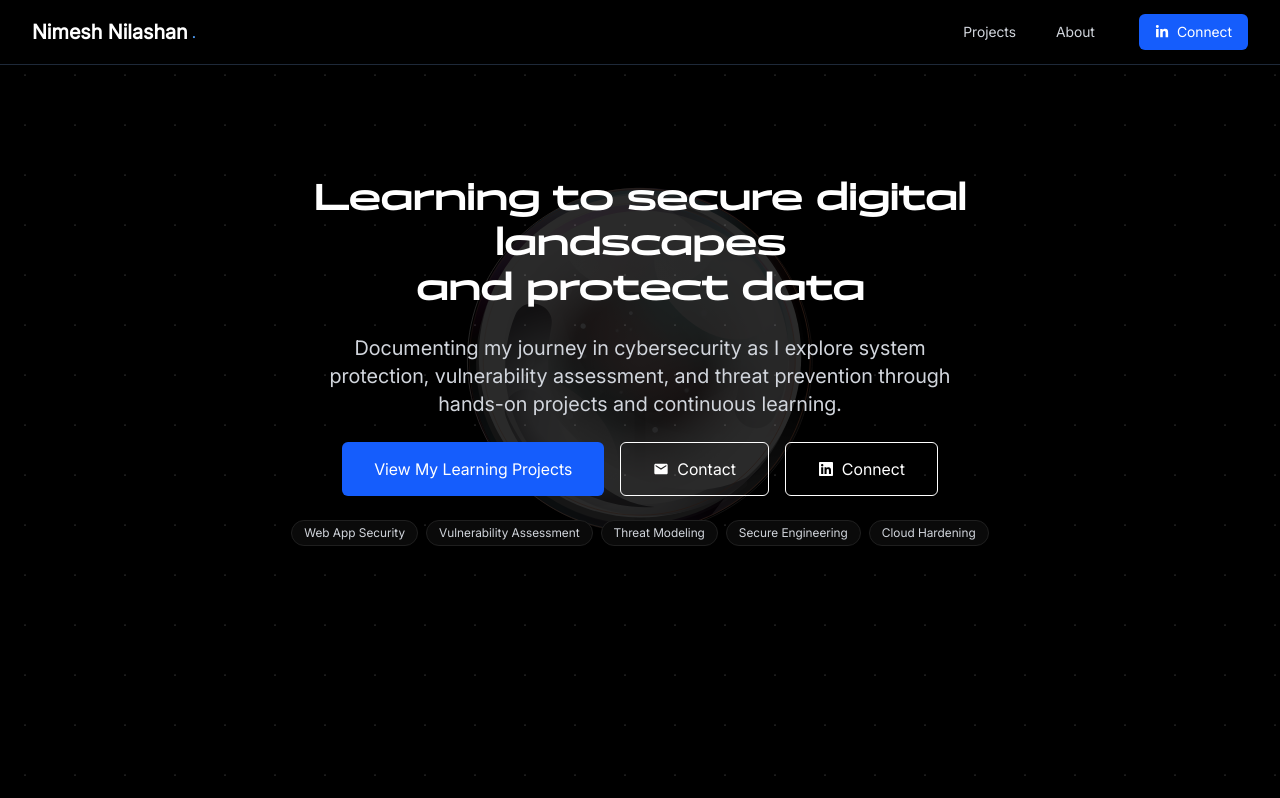
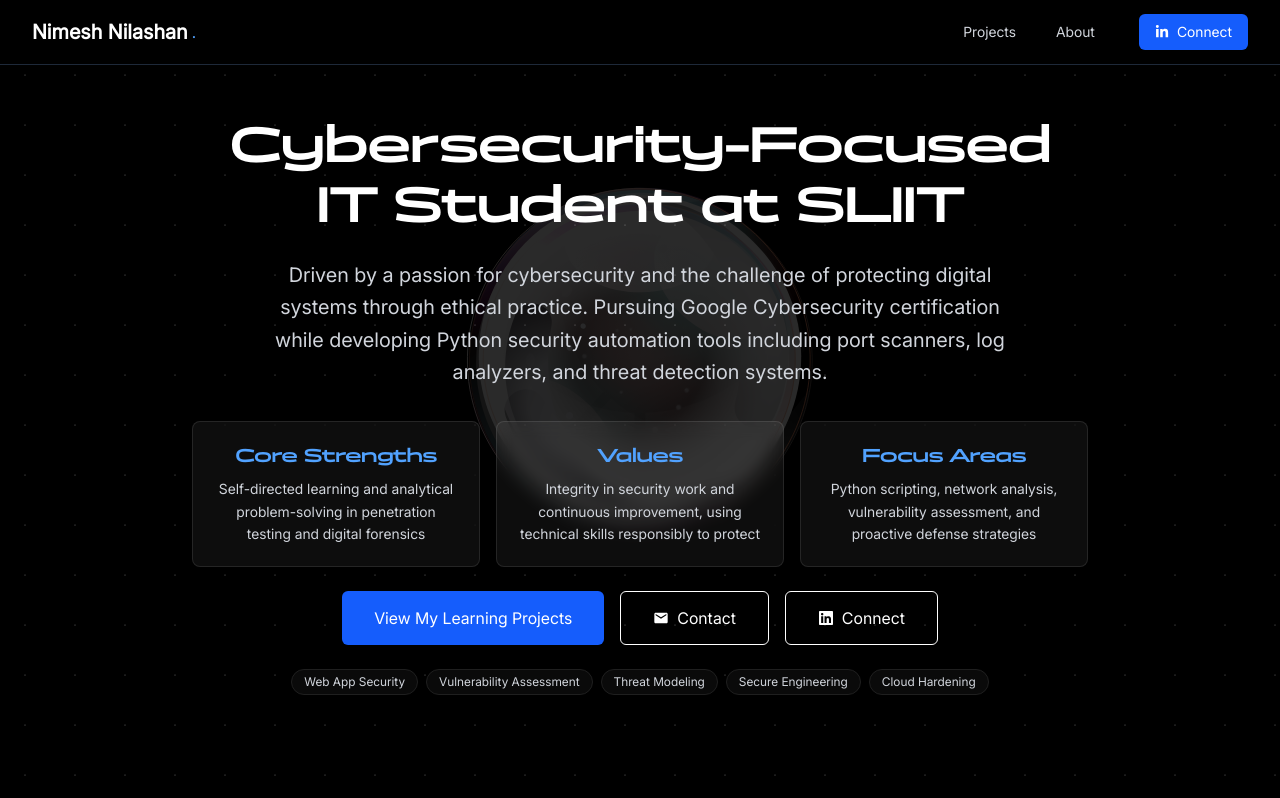
Before and after one commit to N-Nilashan/nimesh, a Next.js app: page / in a window 1280 px wide. Shown: the top 798 px of the page. Built offline with nearby package versions, Linux system fonts and the light colour scheme.

Commit message:
chages to hero section

```diff
--- a/app/components/Hero.jsx
+++ b/app/components/Hero.jsx
@@ -41,26 +41,63 @@
         {/* Text Content Overlay */}
         <div className="relative z-10 text-center space-y-6 max-w-4xl">
           <motion.h1
-            className="text-white text-4xl md:text-4xl font-bold leading-tight"
+            className="text-white mt-[90px] text-4xl md:text-5xl font-bold leading-tight"
             initial={{ opacity: 0, y: 20 }}
             animate={{ opacity: 1, y: 0 }}
             transition={{ delay: 0.2, duration: 0.8 }}
           >
-            Learning to secure digital landscapes{" "}
-            <br className="hidden md:block" />
-            and protect data
+            Cybersecurity-Focused IT Student at SLIIT
           </motion.h1>
 
           <motion.p
-            className="text-gray-300 text-lg md:text-xl max-w-2xl mx-auto"
+            className="text-gray-300 text-lg md:text-xl max-w-3xl mx-auto leading-relaxed"
             initial={{ opacity: 0, y: 20 }}
             animate={{ opacity: 1, y: 0 }}
             transition={{ delay: 0.4, duration: 0.8 }}
           >
-            Documenting my journey in cybersecurity as I explore system
-            protection, vulnerability assessment, and threat prevention through
-            hands-on projects and continuous learning.
+            Driven by a passion for cybersecurity and the challenge of
+            protecting digital systems through ethical practice. Pursuing Google
+            Cybersecurity certification while developing Python security
+            automation tools including port scanners, log analyzers, and threat
+            detection systems.
           </motion.p>
+
+          <motion.div
+            className="grid grid-cols-1 md:grid-cols-3 gap-4 max-w-4xl mx-auto mt-8"
+            initial={{ opacity: 0, y: 20 }}
+            animate={{ opacity: 1, y: 0 }}
+            transition={{ delay: 0.5, duration: 0.8 }}
+          >
+            <div className="bg-white/5 backdrop-blur-sm border border-white/10 rounded-lg p-5">
+              <h3 className="text-blue-400 font-semibold text-lg mb-2">
+                Core Strengths
+              </h3>
+              <p className="text-gray-300 text-sm leading-relaxed">
+                Self-directed learning and analytical problem-solving in
+                penetration testing and digital forensics
+              </p>
+            </div>
+
+            <div className="bg-white/5 backdrop-blur-sm border border-white/10 rounded-lg p-5">
+              <h3 className="text-blue-400 font-semibold text-lg mb-2">
+                Values
+              </h3>
+              <p className="text-gray-300 text-sm leading-relaxed">
+                Integrity in security work and continuous improvement, using
+                technical skills responsibly to protect
+              </p>
+            </div>
+
+            <div className="bg-white/5 backdrop-blur-sm border border-white/10 rounded-lg p-5">
+              <h3 className="text-blue-400 font-semibold text-lg mb-2">
+                Focus Areas
+              </h3>
+              <p className="text-gray-300 text-sm leading-relaxed">
+                Python scripting, network analysis, vulnerability assessment,
+                and proactive defense strategies
+              </p>
+            </div>
+          </motion.div>
 
           <motion.div
             className="flex flex-wrap gap-4 justify-center"
```
